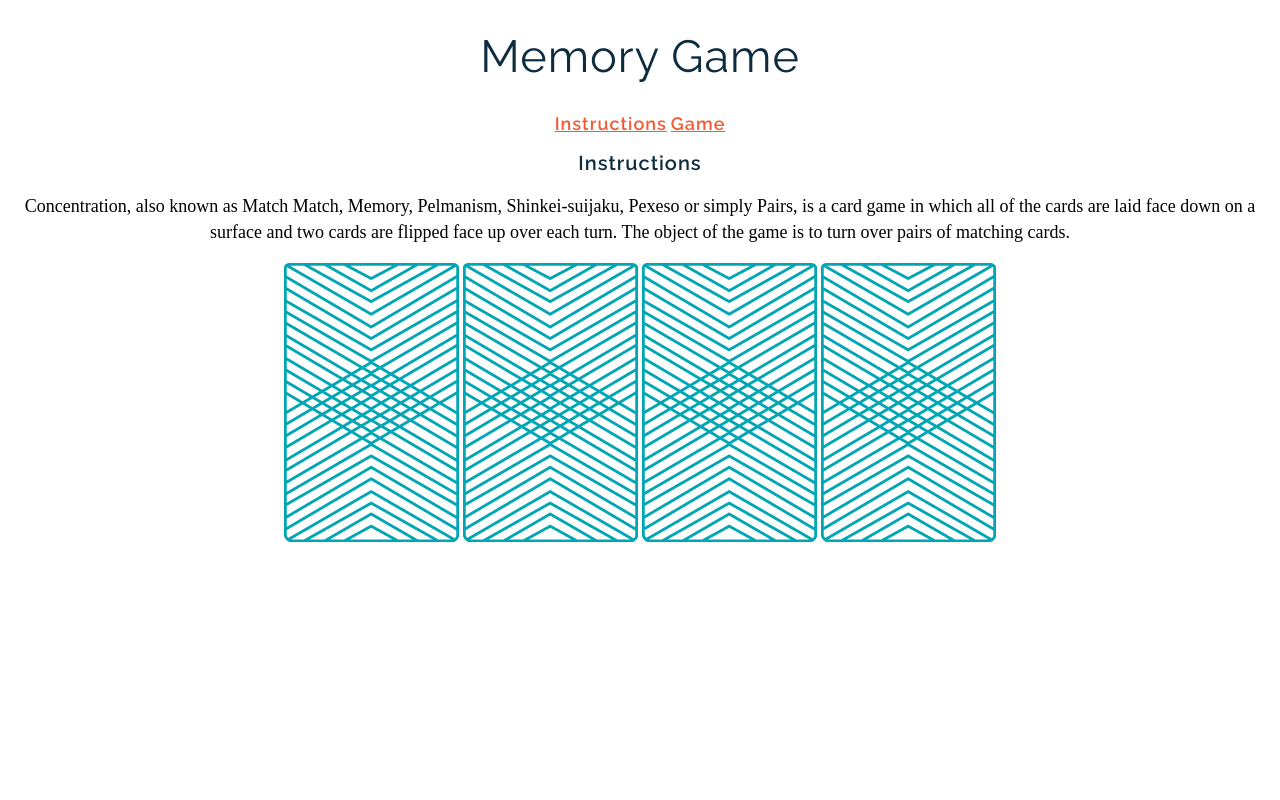
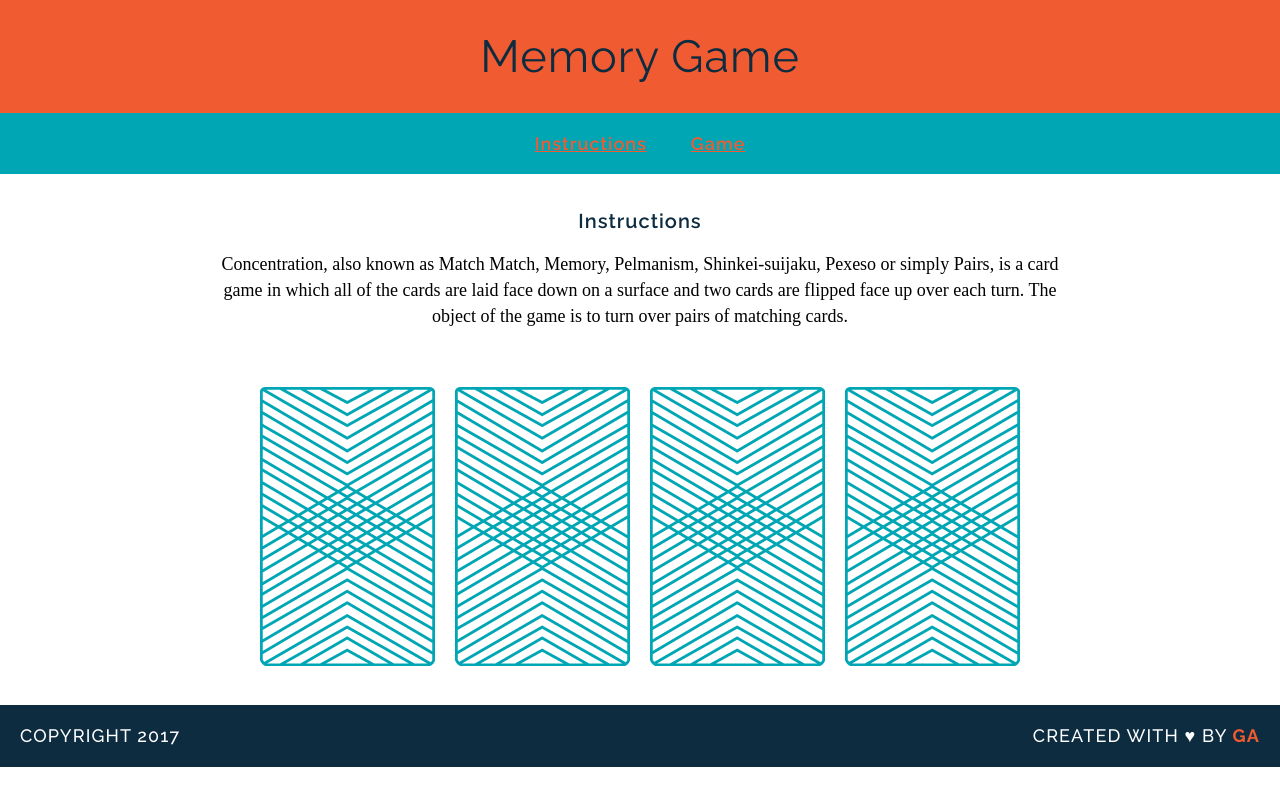
Before and after one commit to mervyns/wdi-fundamentals-memorygame, a plain HTML site: page memory-game/index.html in a window 1280 px wide. Drawn offline with Linux system fonts and the light colour scheme; a web font is replaced by a local one.

Commit message:
added CSS styling for navbar and floated footer

```diff
--- a/memory-game/css/style.css
+++ b/memory-game/css/style.css
@@ -1,5 +1,6 @@
 body {
-text-align: center;
+  text-align: center;
+  margin: 0px;
 }
 
 h1 {
@@ -8,14 +9,22 @@ h1 {
   letter-spacing: 1px;
   font-weight: 400;
   font-size: 45px;
+  margin: 0px;
 }
 
 a {
   font-family: Raleway;
   color: #F15B31;
   letter-spacing: 1px;
+  border-bottom: 2px solid transparent;
   font-weight: 600;
   font-size: 18px;
+  margin-left: 20px;
+  margin-right: 20px;
+}
+
+a:hover {
+  border-color: white;
 }
 
 h2 {
@@ -31,3 +40,62 @@ p {
   line-height: 26px;
   font-size: 18px;
 }
+
+header {
+  background-color: #F15B31;
+  color: #FFFFFF;
+  padding: 30px 20px 30px 20px;
+}
+
+nav {
+  background-color: #00A6B3;
+  color: #FFFFFF;
+  padding: 20px 0px 20px 0px;
+}
+
+main {
+  width: 850px;
+  margin-top: 35px;
+  margin-bottom: 35px;
+  margin-left: auto;
+  margin-right: auto;
+}
+
+img {
+  margin: 40px 8px 0px 8px
+}
+
+footer {
+  text-transform: uppercase;
+  padding-left: 20px;
+  padding-right: 20px;
+  background-color: #0D2C40;
+  color: white;
+  font-size: 14px;
+  letter-spacing: .08em;
+  font-weight: 500;
+}
+
+.copyright {
+  font-family: Raleway;
+  float: left;
+}
+
+.message {
+  font-family: Raleway;
+  float: right;
+}
+
+.clearfix:after {
+visibility: hidden;
+display: block;
+content: " ";
+clear: both;
+height: 0;
+font-size: 0;
+}
+
+.name {
+  color: #f15b31;
+  font-weight: 700;
+}
--- a/memory-game/index.html
+++ b/memory-game/index.html
@@ -12,19 +12,28 @@
 </head>
 
 <body>
-  <h1>Memory Game</h1>
-  <a href="$">Instructions</a>
-  <a href="#">Game</a>
-  <h2>Instructions</h2>
-  <p>Concentration, also known as Match Match, Memory, Pelmanism, Shinkei-suijaku, Pexeso or simply Pairs, is a card game in which all of the cards are laid face down on a surface and two cards are flipped face up over each turn. The object of the game is
-    to turn over pairs of matching cards.</p>
+  <header>
+    <h1>Memory Game</h1>
+  </header>
+  <nav>
+    <a href="$">Instructions</a>
+    <a href="#">Game</a>
+  </nav>
+  <main>
+    <h2>Instructions</h2>
+    <p>Concentration, also known as Match Match, Memory, Pelmanism, Shinkei-suijaku, Pexeso or simply Pairs, is a card game in which all of the cards are laid face down on a surface and two cards are flipped face up over each turn. The object of the game
+      is to turn over pairs of matching cards.</p>
     <div>
       <img src="images/back.png" alt="Queen of Diamonds">
       <img src="images/back.png" alt="Queen of Hearts">
       <img src="images/back.png" alt="King of Diamonds">
       <img src="images/back.png" alt="King of Hearts">
     </div>
-
+  </main>
+  <footer class="clearfix">
+    <p class="copyright">Copyright 2017</p>
+    <p class="message">Created with &hearts; by <span class="name">GA</span></p>
+  </footer>
 </body>
 
 </html>
```
